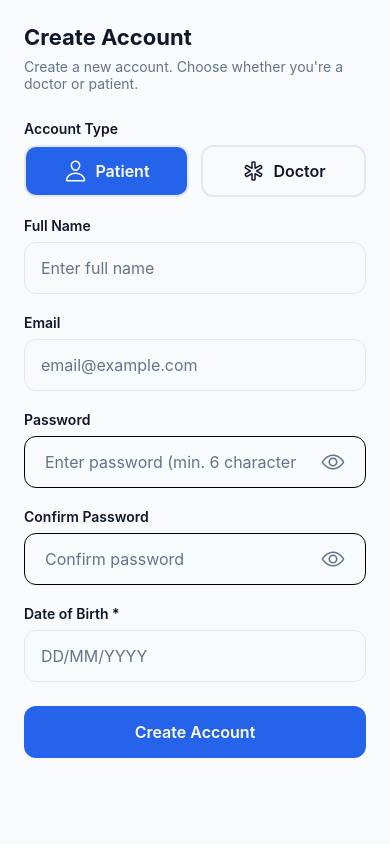
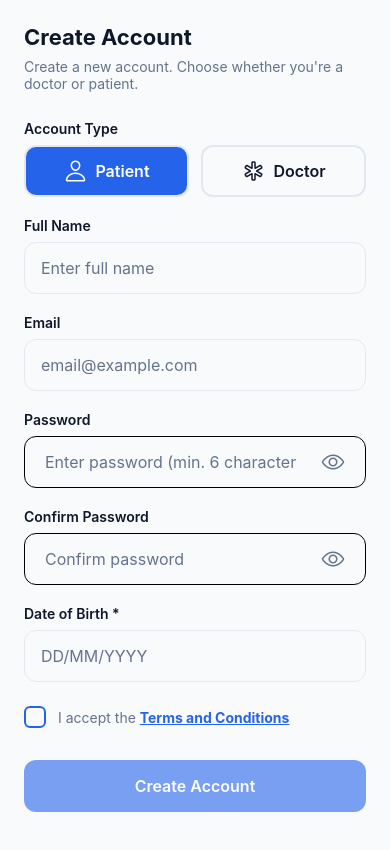
Before and after one commit to EUC-Inovacao/irhis, a React Native app in the folder frontend/: screen /InvitePatient in a window 390 px wide. Built offline with nearby package versions, Linux system fonts and the light colour scheme; no server answers; what react-native-ble-plx would draw is missing.

Commit message:
add terms to signup

```diff
--- a/frontend/app/components/TermsAndConditionsModal.tsx
+++ b/frontend/app/components/TermsAndConditionsModal.tsx
@@ -33,11 +33,11 @@ const TermsAndConditionsModal: React.FC<TermsAndConditionsModalProps> = ({ visib
           </Text>
 
           <Text style={[styles.paragraph, { color: colors.text }]}>
-            Welcome to TwinRehab. By registering and using this application, whether as a patient or a healthcare professional, you agree to the following Terms and Conditions, which govern your access to and use of the platform, including the processing of personal and health-related data in accordance with applicable European laws, including the General Data Protection Regulation (GDPR). If you do not agree to these terms, you must not use the app.
+            Welcome to TwinRehabPro. By registering and using this application, whether as a patient or a healthcare professional, you agree to the following Terms and Conditions, which govern your access to and use of the platform, including the processing of personal and health-related data in accordance with applicable European laws, including the General Data Protection Regulation (GDPR). If you do not agree to these terms, you must not use the app.
           </Text>
 
           <Text style={[styles.paragraph, { color: colors.text }]}>
-            TwinRehab is a digital health platform intended to facilitate the secure collection, management, and exchange of health information between patients and licensed healthcare professionals. By signing up, patients confirm that they are at least 18 years old, or have obtained legal consent from a parent or guardian if underage. Healthcare professionals confirm that they are legally authorized and licensed to provide medical care within their jurisdiction and agree to use the platform exclusively for legitimate clinical purposes, in line with medical ethics and applicable law.
+            TwinRehabPro is a digital health platform intended to facilitate the secure collection, management, and exchange of health information between patients and licensed healthcare professionals. By signing up, patients confirm that they are at least 18 years old, or have obtained legal consent from a parent or guardian if underage. Healthcare professionals confirm that they are legally authorized and licensed to provide medical care within their jurisdiction and agree to use the platform exclusively for legitimate clinical purposes, in line with medical ethics and applicable law.
           </Text>
 
           <Text style={[styles.paragraph, { color: colors.text }]}>
@@ -45,7 +45,7 @@ const TermsAndConditionsModal: React.FC<TermsAndConditionsModalProps> = ({ visib
           </Text>
 
           <Text style={[styles.paragraph, { color: colors.text }]}>
-            All users are responsible for the accuracy of the information they provide and for keeping their login credentials secure. Any unauthorized use of an account or suspected data breach must be reported to TwinRehab support immediately. The platform uses industry-standard security measures, including encryption and secure data storage, to protect personal information. However, no system can guarantee absolute security, and by using the app, users acknowledge and accept this risk.
+            All users are responsible for the accuracy of the information they provide and for keeping their login credentials secure. Any unauthorized use of an account or suspected data breach must be reported to TwinRehabPro support immediately. The platform uses industry-standard security measures, including encryption and secure data storage, to protect personal information. However, no system can guarantee absolute security, and by using the app, users acknowledge and accept this risk.
           </Text>
 
           <Text style={[styles.paragraph, { color: colors.text }]}>
@@ -57,11 +57,11 @@ const TermsAndConditionsModal: React.FC<TermsAndConditionsModalProps> = ({ visib
           </Text>
 
           <Text style={[styles.paragraph, { color: colors.text }]}>
-            TwinRehab reserves the right to modify these Terms and Conditions at any time. Significant changes will be communicated through the app or via email. Continued use of the service after such changes constitutes your acceptance of the revised terms.
+            TwinRehabPro reserves the right to modify these Terms and Conditions at any time. Significant changes will be communicated through the app or via email. Continued use of the service after such changes constitutes your acceptance of the revised terms.
           </Text>
 
           <Text style={[styles.paragraph, { color: colors.text }]}>
-            If you have any questions or concerns about these Terms, your rights, or how your data is handled, you may contact us at TwinRehab, Avenida da França, n.º 256, 8.º andar, 4050-276 Porto – Portugal, or via email at manuele.vancin@eucinovacaoportugal.com.
+            If you have any questions or concerns about these Terms, your rights, or how your data is handled, you may contact us at TwinRehabPro, Avenida da França, n.º 256, 8.º andar, 4050-276 Porto – Portugal, or via email at support@eucinovacaoportugal.com.
           </Text>
 
           <Text style={[styles.paragraph, { color: colors.text }]}>
--- a/frontend/app/screens/CreateAccountScreen.tsx
+++ b/frontend/app/screens/CreateAccountScreen.tsx
@@ -1,10 +1,11 @@
 import React, { useState } from 'react';
-import { View, Text, StyleSheet, TextInput, TouchableOpacity, Alert, KeyboardAvoidingView, Platform, ScrollView } from 'react-native';
+import { View, Text, StyleSheet, TextInput, TouchableOpacity, Alert, KeyboardAvoidingView, Platform, ScrollView, ActivityIndicator } from 'react-native';
 import { SafeAreaView } from 'react-native-safe-area-context';
 import { useTheme } from '../theme/ThemeContext';
 import { useNavigation } from '@react-navigation/native';
 import { Ionicons } from '@expo/vector-icons';
 import { useAuth } from '../context/AuthContext';
+import TermsAndConditionsModal from "../components/TermsAndConditionsModal";
 
 const CreateAccountScreen = () => {
   const { colors } = useTheme();
@@ -21,7 +22,9 @@ const CreateAccountScreen = () => {
   const [loading, setLoading] = useState(false);
   const [error, setError] = useState<string | null>(null);
 
-  // Format date of birth as DD/MM/YYYY while typing
+  const [acceptedTerms, setAcceptedTerms] = useState(false);
+  const [showTermsModal, setShowTermsModal] = useState(false);
+
   const formatBirthDate = (text: string) => {
     const numbers = text.replace(/\D/g, '');
     const limitedNumbers = numbers.slice(0, 8);
@@ -84,6 +87,11 @@ const CreateAccountScreen = () => {
 
     if (password.length < 6) {
       setError('Password must be at least 6 characters.');
+                return;
+      }
+
+    if (!acceptedTerms) {
+        setError('You must accept the terms and conditions to continue.');
         return;
     }
 
@@ -155,7 +163,10 @@ const CreateAccountScreen = () => {
                 role === 'doctor' && { backgroundColor: colors.primary, borderColor: colors.primary },
                 { borderColor: colors.border },
               ]}
-              onPress={() => setRole('doctor')}
+              onPress={() => {
+                setRole('doctor');
+                setAcceptedTerms(false);
+              }}
             >
               <Ionicons
                 name="medical-outline"
@@ -255,13 +266,33 @@ const CreateAccountScreen = () => {
                 keyboardType="number-pad"
                 maxLength={10}
               />
+
+              <View style={styles.termsWrapper}>
+                <TouchableOpacity
+                  style={styles.checkboxContainer}
+                  onPress={() => setAcceptedTerms(!acceptedTerms)}
+                >
+                  <View style={[styles.checkbox, {
+                      backgroundColor: acceptedTerms ? colors.primary : 'transparent',
+                      borderColor: colors.primary
+                  }]}>
+                    {acceptedTerms && <Ionicons name="checkmark" size={16} color="#fff" />}
+                  </View>
+                  <Text style={[styles.termsText, { color: colors.textSecondary }]}>
+                    I accept the{' '}
+                    <Text style={{ color: colors.primary, fontWeight: 'bold', textDecorationLine: 'underline' }} onPress={() => setShowTermsModal(true)}>
+                      Terms and Conditions
+                    </Text>
+                  </Text>
+                </TouchableOpacity>
+              </View>
             </>
           )}
 
           {error ? <Text style={styles.errorText}>{error}</Text> : null}
 
           <TouchableOpacity
-            style={[styles.button, { backgroundColor: colors.primary }]}
+            style={[styles.button, { backgroundColor: colors.primary, opacity: (role === 'patient' && !acceptedTerms) ? 0.6 : 1 }]}
             onPress={handleSubmit}
             disabled={loading}
           >
@@ -269,6 +300,8 @@ const CreateAccountScreen = () => {
           </TouchableOpacity>
         </ScrollView>
       </KeyboardAvoidingView>
+
+      <TermsAndConditionsModal visible={showTermsModal} onClose={() => setShowTermsModal(false)} />
     </SafeAreaView>
   );
 };
@@ -320,8 +353,12 @@ const styles = StyleSheet.create({
     fontWeight: '600',
   },
   errorText: { color: '#DC2626', fontSize: 14, marginBottom: 12 },
-  button: { height: 52, borderRadius: 12, justifyContent: 'center', alignItems: 'center', marginTop: 8 },
+  button: { height: 52, borderRadius: 12, justifyContent: 'center', alignItems: 'center', marginTop: 16 },
   buttonText: { color: '#fff', fontSize: 16, fontWeight: '600' },
+  termsWrapper: { marginTop: 8, marginBottom: 16 },
+  checkboxContainer: { flexDirection: 'row', alignItems: 'center' },
+  checkbox: { width: 22, height: 22, borderRadius: 6, borderWidth: 2, marginRight: 12, justifyContent: 'center', alignItems: 'center' },
+  termsText: { fontSize: 14, flex: 1 },
 });
 
 export default CreateAccountScreen;
--- a/frontend/app/screens/PatientHomeScreen.tsx
+++ b/frontend/app/screens/PatientHomeScreen.tsx
@@ -23,17 +23,15 @@ const PatientHomeScreen = ({ navigation }: any) => {
     // Refresh data when screen comes into focus
     useFocusEffect(
         useCallback(() => {
-            // Refresh patient data
-            fetchPatients();
-            // Refresh assigned exercises
             if (user?.id) {
+                fetchPatients();
                 fetchAssignedExercises(user.id);
+
+                if (refreshHealthData) {
+                    refreshHealthData();
+                }
             }
-            // Refresh health data if available
-            if (refreshHealthData) {
-                refreshHealthData();
-            }
-        }, [user?.id, fetchPatients, fetchAssignedExercises, refreshHealthData])
+        }, [user?.id])
     );
 
     // Debug logging
```
Lines whose indentation alone changed are shown as unchanged.
